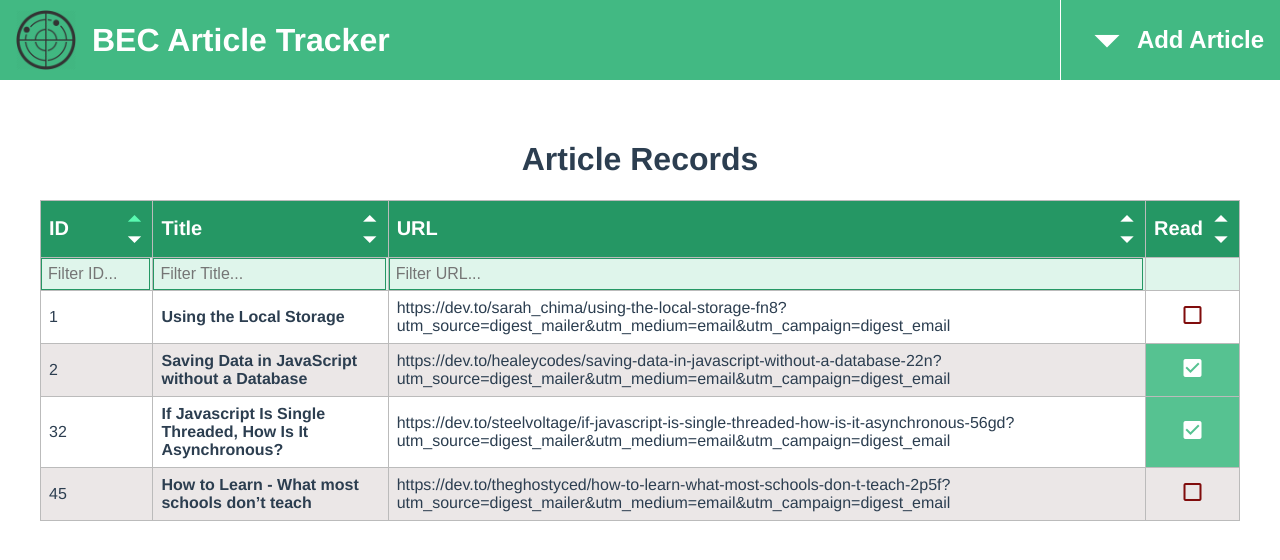
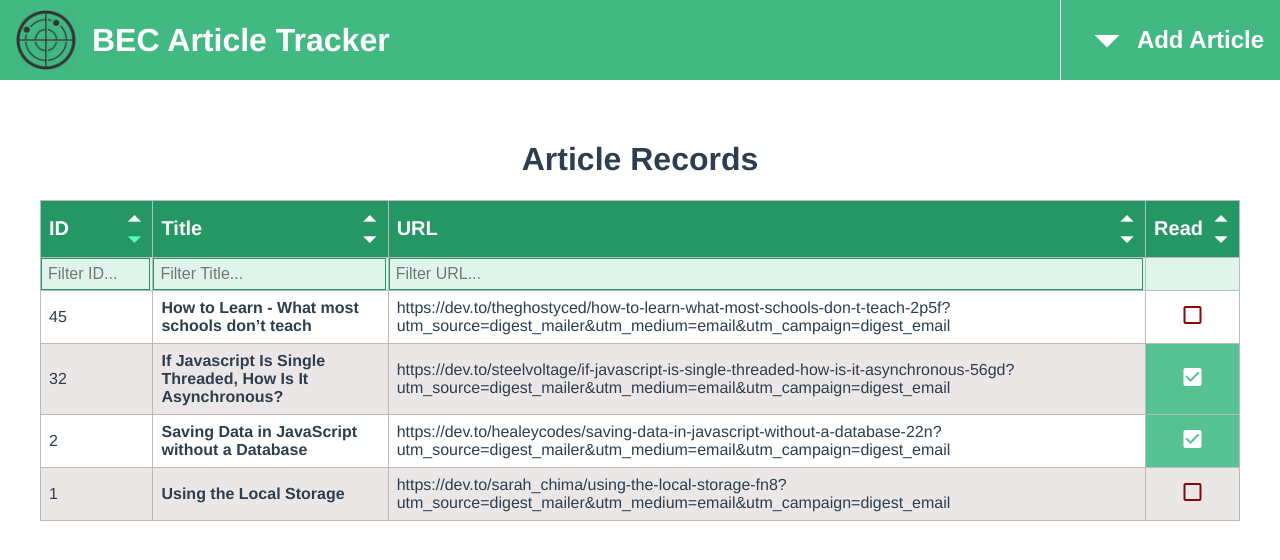
Before and after one commit to brombaut/article-tracker, a Vue app: page / in a window 1280 px wide. Shown: the top 560 px of the page. Built offline with nearby package versions, Linux system fonts and the light colour scheme.

Commit message:
Adding row click event

```diff
--- a/src/components/ArticlesContainer.vue
+++ b/src/components/ArticlesContainer.vue
@@ -28,7 +28,7 @@ export default {
             },
             sort: {
                 attribute: 'id',
-                type: 'ascending',
+                type: 'descending',
             },
         };
     },
--- a/src/components/ArticlesTable.vue
+++ b/src/components/ArticlesTable.vue
@@ -99,7 +99,8 @@
         <tbody>
             <tr
                 v-for="row in rows"
-                :key="row.id">
+                :key="row.id"
+                @click="handleRowClick(row)">
                 <td>{{ row.id }}</td>
                 <td><b>{{ row.title }}</b></td>
                 <td>{{ row.url }}</td>
@@ -135,6 +136,10 @@ export default {
                 type,
             };
             bus.$emit('sortUpdated', updateSortType);
+        },
+        handleRowClick(row) {
+            window.open(row.url, '_blank').focus();
+            bus.$emit('articleClicked', row);
         },
     },
     watch: {
--- a/src/components/ServerCommunication.vue
+++ b/src/components/ServerCommunication.vue
@@ -43,9 +43,13 @@ export default {
         postNewArticleRecord(article) {
             this.articles.push(article);
         },
+        handleArticleOpened(clickedArticle) {
+            this.articles.find(article => article.id === clickedArticle.id).read = true;
+        },
     },
     mounted() {
         bus.$on('addArticleFormSubmitted', this.postNewArticleRecord);
+        bus.$on('articleClicked', this.handleArticleOpened);
         this.getAllTrackedArticleRecords();
     },
 };
```
